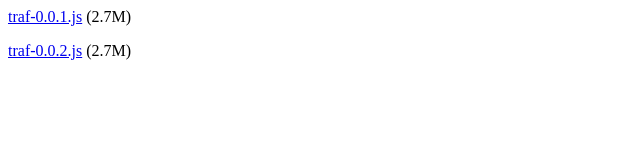
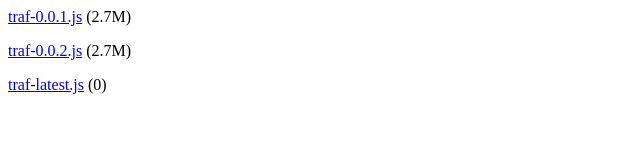
Before and after one commit to kba/traf, a plain HTML site: page index.html in a window 1280 px wide. Shown: the whole page, without its empty margins (0-640 px from the left). Drawn offline with Linux system fonts and the light colour scheme.

Commit message:
Rebuilt 0.0.2

```diff
--- a/index.html
+++ b/index.html
@@ -1,2 +1,3 @@
 <p><a href='./traf-0.0.1.js'>traf-0.0.1.js</a> (2.7M)</p>
 <p><a href='./traf-0.0.2.js'>traf-0.0.2.js</a> (2.7M)</p>
+<p><a href='./traf-latest.js'>traf-latest.js</a> (0)</p>
```
